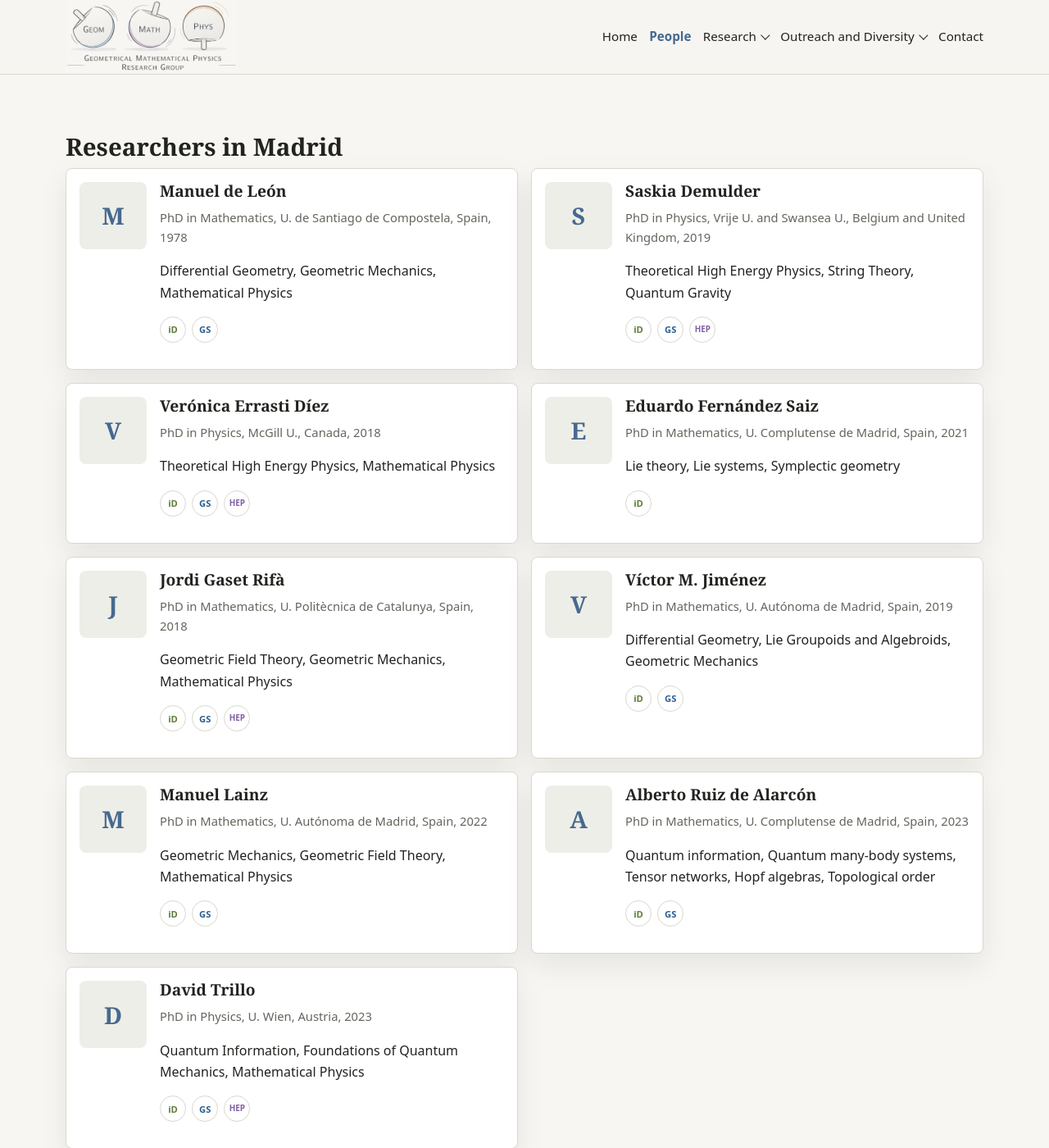
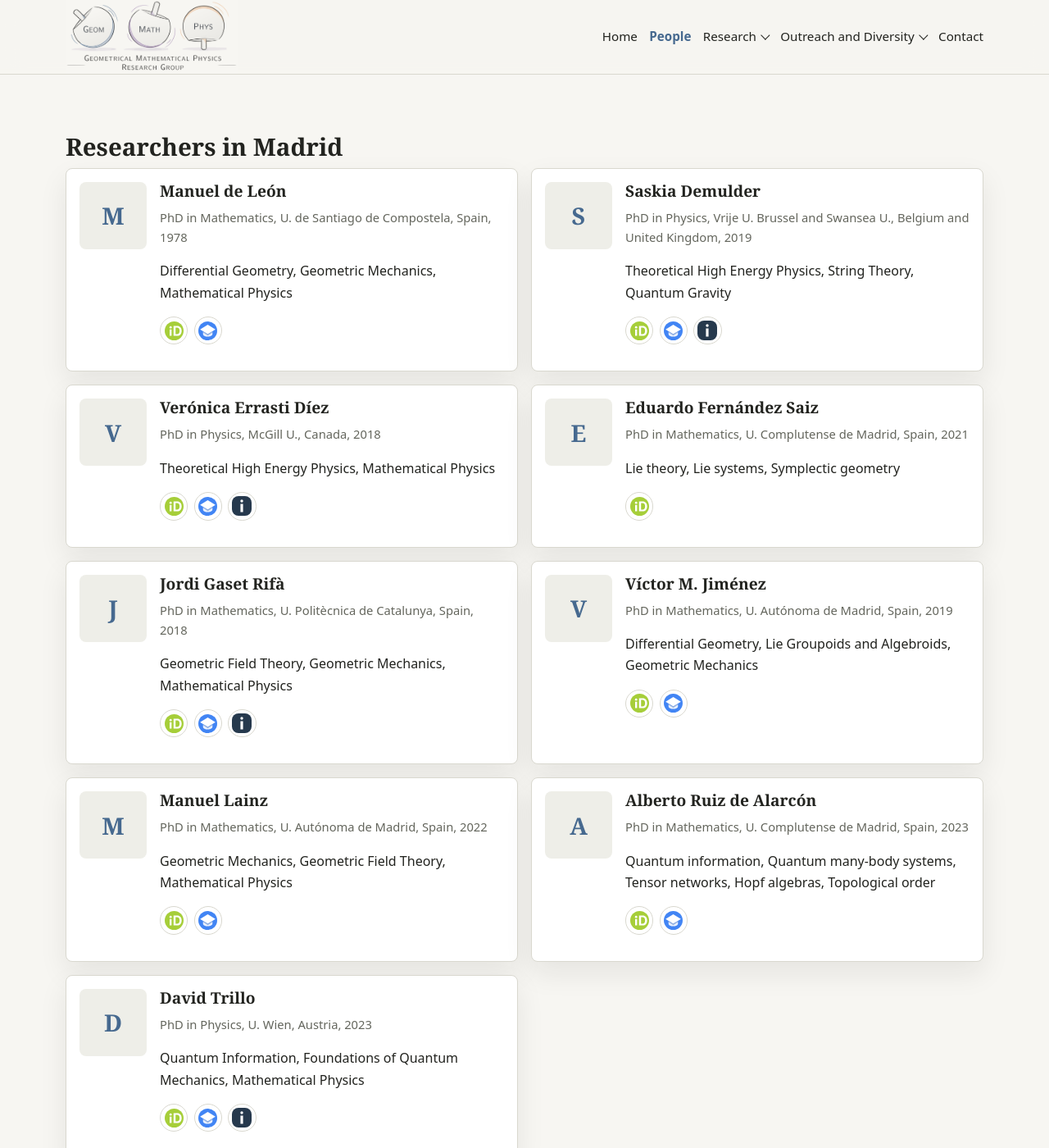
Before and after one commit to GeomMPhys/geommphys.github.io, a Jekyll site: the page built from people.md, in a window 1280 px wide and 1400 px high, scrolled down 346 px. Shown: the whole window at 82% size. Built offline with Jekyll 4.4.1, drawn with Linux system fonts in a browser that asks for light colours; some of the changed text lies outside the part shown.

Commit message:
correct wrong inpsire-hep logo

```diff
--- a/_data/people.yml
+++ b/_data/people.yml
@@ -14,7 +14,7 @@ researchers_madrid:
         url: "https://scholar.google.com/citations?hl=en&user=5V0GD7IAAAAJ"
 
   - name: "Saskia Demulder"
-    role: "PhD in Physics, Vrije U. and Swansea U., Belgium and United Kingdom, 2019"
+    role: "PhD in Physics, Vrije U. Brussel and Swansea U., Belgium and United Kingdom, 2019"
     research: "Theoretical High Energy Physics, String Theory, Quantum Gravity"
     profiles:
       - type: "orcid"
--- a/_includes/person-card.html
+++ b/_includes/person-card.html
@@ -15,16 +15,20 @@
           {% assign profile_type = profile.type | default: "profile" %}
           {% case profile_type %}
             {% when "orcid" %}
-              {% assign profile_icon = "iD" %}
+              {% assign profile_icon = "/assets/images/profiles/orcid.svg" %}
             {% when "scholar" %}
-              {% assign profile_icon = "GS" %}
+              {% assign profile_icon = "/assets/images/profiles/google-scholar.svg" %}
             {% when "inspire" %}
-              {% assign profile_icon = "HEP" %}
+              {% assign profile_icon = "/assets/images/profiles/inspire.svg" %}
             {% else %}
-              {% assign profile_icon = "URL" %}
+              {% assign profile_icon = "" %}
           {% endcase %}
           <a class="profile-link profile-link--{{ profile_type }}" href="{{ profile.url }}" target="_blank" rel="noopener" aria-label="{{ profile.label }} profile for {{ person.name }}" title="{{ profile.label }}">
-            <span aria-hidden="true">{{ profile_icon }}</span>
+            {% if profile_icon %}
+              <img src="{{ profile_icon | relative_url }}" alt="" aria-hidden="true">
+            {% else %}
+              <span aria-hidden="true">URL</span>
+            {% endif %}
           </a>
         {% endfor %}
       </div>
--- a/assets/css/main.scss
+++ b/assets/css/main.scss
@@ -424,8 +424,8 @@ code {
 .profile-link {
   display: inline-grid;
   place-items: center;
-  width: 2rem;
-  height: 2rem;
+  width: 2.15rem;
+  height: 2.15rem;
   border: 1px solid var(--border);
   border-radius: 50%;
   background: #fff;
@@ -439,20 +439,23 @@ code {
 .profile-link:hover,
 .profile-link:focus {
   border-color: var(--accent);
-  background: var(--surface-alt);
-  color: var(--accent);
+  background: #fff;
+  box-shadow: 0 0 0 3px rgba(77, 111, 147, 0.12);
+  transform: translateY(-1px);
 }
 
-.profile-link--orcid {
-  color: #5f7f3a;
+.profile-link img {
+  display: block;
+  width: 1.45rem;
+  height: 1.45rem;
 }
 
-.profile-link--scholar {
-  color: #2c5f91;
+.profile-link--inspire img {
+  width: 1.5rem;
+  height: 1.5rem;
 }
 
-.profile-link--inspire {
-  color: #8060a5;
+.profile-link span {
   font-size: 0.62rem;
 }
 
```
Also changed, not shown: assets/images/profiles/google-scholar.svg (added), assets/images/profiles/inspire.svg (added), assets/images/profiles/orcid.svg (added).
